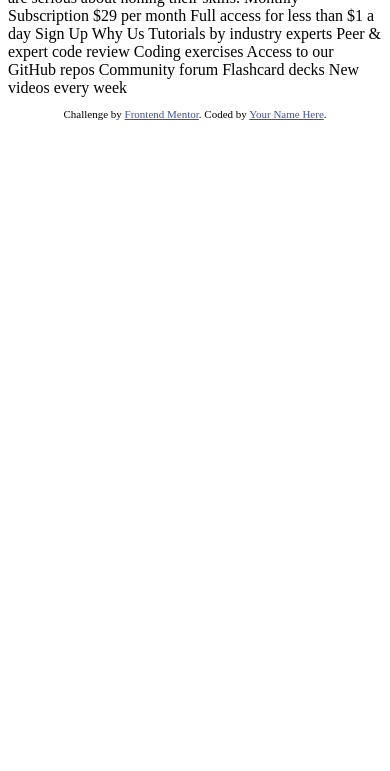
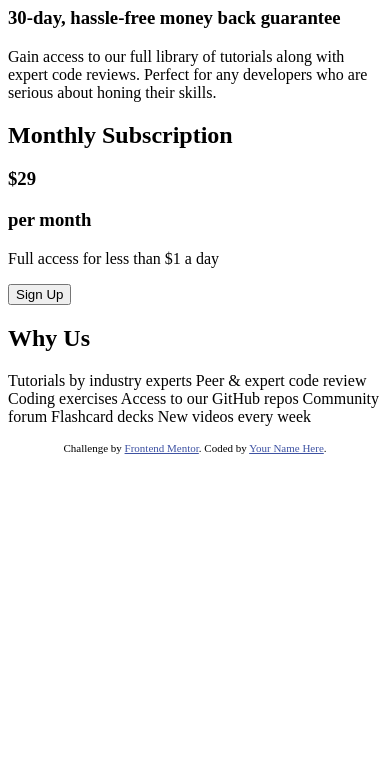
Before and after one commit to RoneBS/single-price-grid-component-master, a plain HTML site: page index.html in a window 390 px wide. Shown: the part 73-844 px from the top of the page. Drawn offline with Linux system fonts and the light colour scheme.

Commit message:
page html mobile first

```diff
--- a/index.html
+++ b/index.html
@@ -1,8 +1,10 @@
 <!DOCTYPE html>
 <html lang="en">
+
 <head>
   <meta charset="UTF-8">
-  <meta name="viewport" content="width=device-width, initial-scale=1.0"> <!-- displays site properly based on user's device -->
+  <meta name="viewport" content="width=device-width, initial-scale=1.0">
+  <!-- displays site properly based on user's device -->
 
   <link rel="icon" type="image/png" sizes="32x32" href="./images/favicon-32x32.png">
 
@@ -10,35 +12,45 @@
 
   <!-- Feel free to remove these styles or customise in your own stylesheet 👍 -->
   <style>
-    .attribution { font-size: 11px; text-align: center; }
-    .attribution a { color: hsl(228, 45%, 44%); }
+    .attribution {
+      font-size: 11px;
+      text-align: center;
+    }
+
+    .attribution a {
+      color: hsl(228, 45%, 44%);
+    }
   </style>
 </head>
+
 <body>
-  Join our community
-
-  30-day, hassle-free money back guarantee
-
-  Gain access to our full library of tutorials along with expert code reviews.
-  Perfect for any developers who are serious about honing their skills.
-
-  Monthly Subscription
-
-  &dollar;29 per month
-
-  Full access for less than &dollar;1 a day
-
-  Sign Up
-
-  Why Us
-
-  Tutorials by industry experts
-  Peer &amp; expert code review
-  Coding exercises
-  Access to our GitHub repos
-  Community forum
-  Flashcard decks
-  New videos every week
+  <div class="container">
+    <div class="decription-box">
+      <h1>Join our community</h1>
+      <h3> 30-day, hassle-free money back guarantee</h3>
+      <p>Gain access to our full library of tutorials along with expert code reviews.
+        Perfect for any developers who are serious about honing their skills.</p>
+    </div>
+    <div class="subscription-box">
+      <h2>Monthly Subscription</h2>
+      <div class="value-box">
+        <h3>&dollar;29</h3>
+        <h3>per month</h3>
+      </div>
+      <p>Full access for less than &dollar;1 a day</p>
+      <button>Sign Up</button>
+      <div class="description">
+        <h2>Why Us</h2>
+        <p> Tutorials by industry experts
+          Peer &amp; expert code review
+          Coding exercises
+          Access to our GitHub repos
+          Community forum
+          Flashcard decks
+          New videos every week</p>
+      </div>
+    </div>
+  </div>
 
   <footer>
     <p class="attribution">
@@ -47,4 +59,5 @@
     </p>
   </footer>
 </body>
+
 </html>
```
